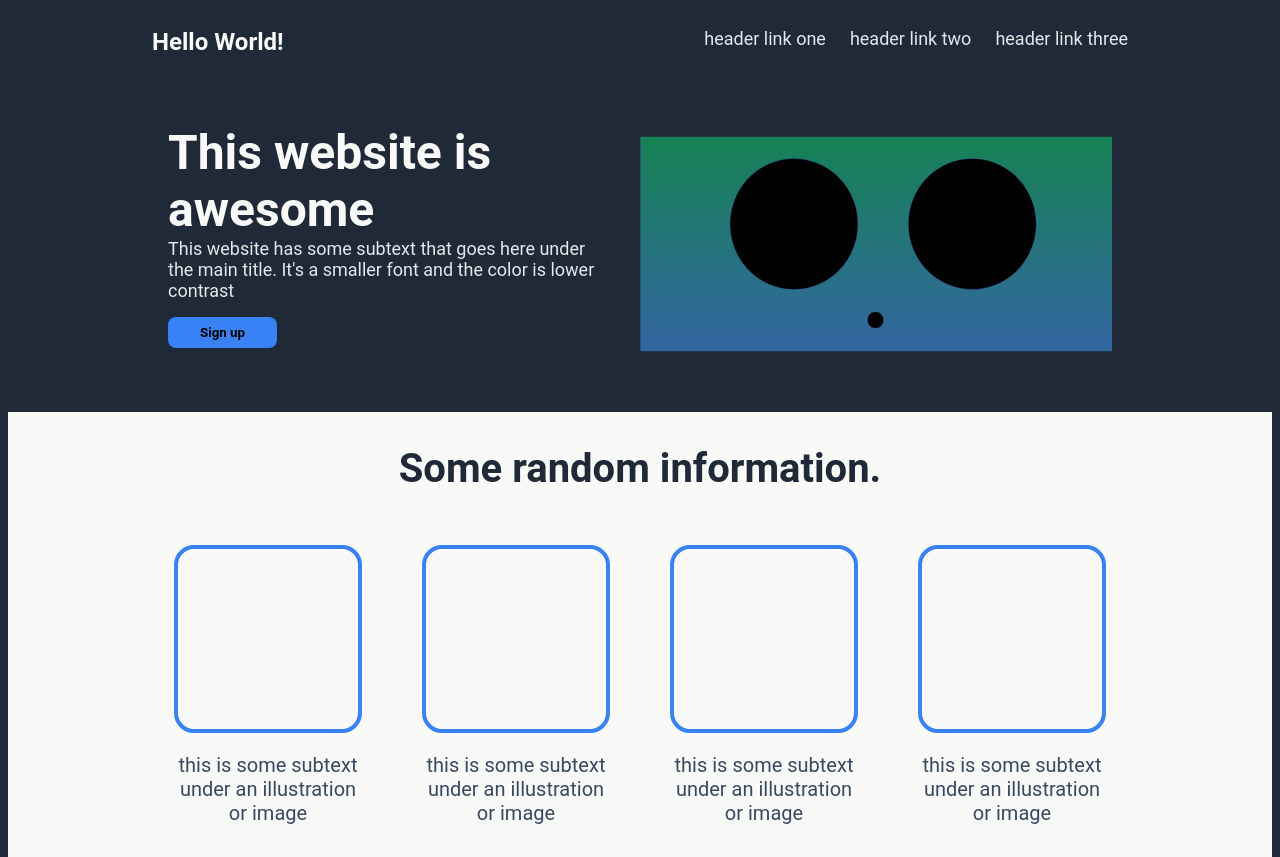
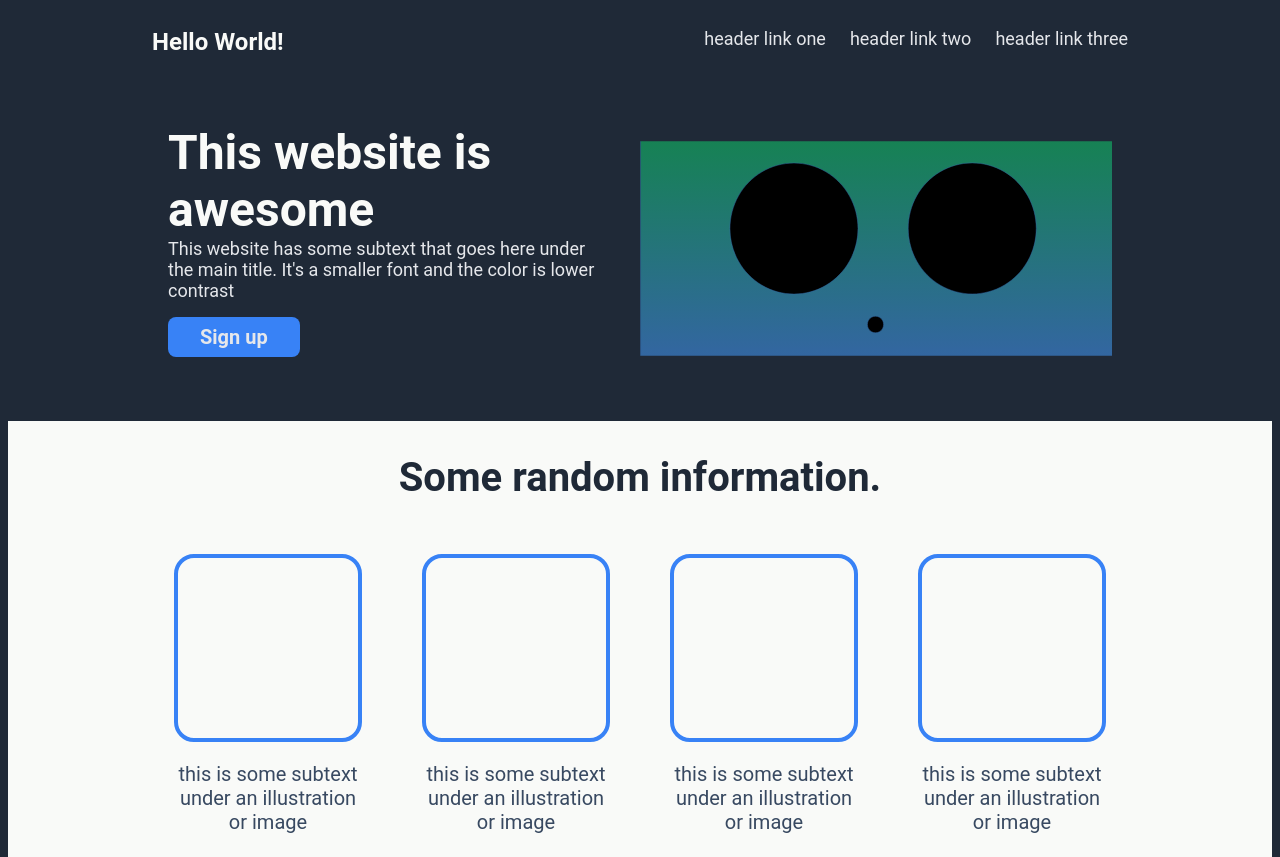
Before and after one commit to Kangaroob/odin-landing-page, a plain HTML site: page index.html in a window 1280 px wide. Shown: the top 857 px of the page. Drawn offline with Linux system fonts and the light colour scheme.

Commit message:
Adjust button CSS

```diff
--- a/style.css
+++ b/style.css
@@ -75,7 +75,8 @@ body {
     padding: 0.5rem 2rem;
     margin: 1rem 0;
     font-weight: bold;
-    /* color: #e5e7eb; */
+    color: #e5e7eb;
+    font-size: 1.25rem;
 }
 
 .exampleImage {
```
